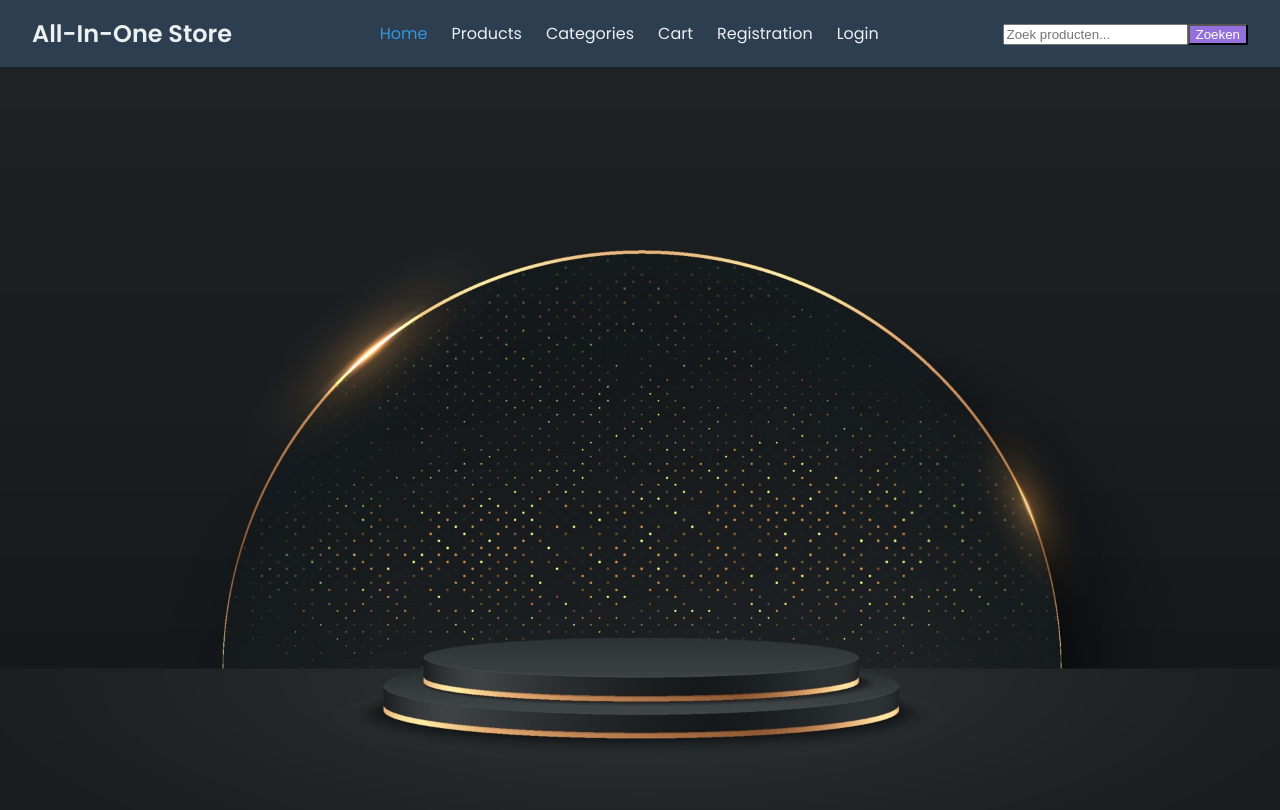
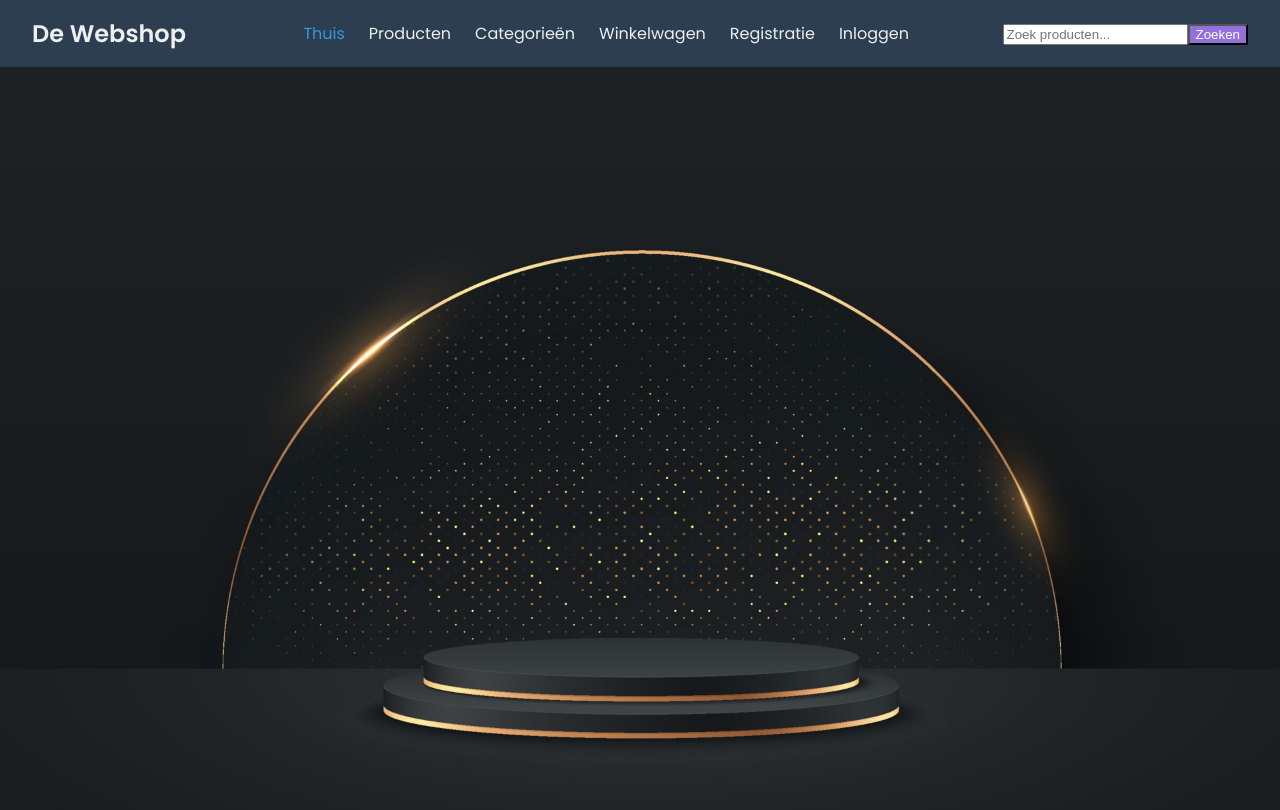
Before and after one commit to Themerxitix/Frontend, a React (Create React App) app: page / in a window 1280 px wide. Shown: the top 810 px of the page. Built offline with nearby package versions, Linux system fonts and the light colour scheme; no server answers.

Commit message:
Navigatienamen vertaald naar Nederlands en webshop hernoemd naar "De Webshop"

```diff
--- a/src/components/Nav/Nav.js
+++ b/src/components/Nav/Nav.js
@@ -19,51 +19,51 @@ const Nav = () => {
         <nav className="navbar" aria-label="Hoofdnavigatie">
             <div className="nav-container">
                 <NavLink to="/" className="nav-logo" aria-label="Home">
-                    All-In-One Store
+                    De Webshop
                 </NavLink>
                 <ul className="nav-menu">
                     <li className="nav-item">
                         <NavLink to="/" className={({ isActive }) => isActive ? 'nav-link active' : 'nav-link'}>
-                            Home
+                            Thuis
                         </NavLink>
                     </li>
                     <li className="nav-item">
                         <NavLink to="/products" className={({ isActive }) => isActive ? 'nav-link active' : 'nav-link'}>
-                            Products
+                            Producten
                         </NavLink>
                     </li>
                     <li className="nav-item">
                         <NavLink to="/categories" className={({ isActive }) => isActive ? 'nav-link active' : 'nav-link'}>
-                            Categories
+                            Categorieën
                         </NavLink>
                     </li>
                     <li className="nav-item">
                         <NavLink to="/cart" className={({ isActive }) => isActive ? 'nav-link active' : 'nav-link'}>
-                            Cart
+                            Winkelwagen
                         </NavLink>
                     </li>
                     {!isAuth && (
                         <li className="nav-item">
                             <NavLink to="/registratie" className={({ isActive }) => isActive ? 'nav-link active' : 'nav-link'}>
-                                Registration
+                                Registratie
                             </NavLink>
                         </li>
                     )}
                     {isAuth && (
                         <li className="nav-item">
                             <NavLink to="/profile" className={({ isActive }) => isActive ? 'nav-link active' : 'nav-link'}>
-                                Profile
+                                Profiel
                             </NavLink>
                         </li>
                     )}
                     {isAuth ? (
                         <li className="nav-item">
-                            <button className="nav-button" onClick={logout}>Logout</button>
+                            <button className="nav-button" onClick={logout}>Uitloggen</button>
                         </li>
                     ) : (
                         <li className="nav-item">
                             <NavLink to="/login" className={({ isActive }) => isActive ? 'nav-link active' : 'nav-link'}>
-                                Login
+                                Inloggen
                             </NavLink>
                         </li>
                     )}
--- a/src/pages/Profile/Profile.js
+++ b/src/pages/Profile/Profile.js
@@ -7,10 +7,6 @@ function Profile() {
     const { user, logout } = useContext(AuthContext);
     const navigate = useNavigate();
 
-    const handleLogout = () => {
-        logout();
-        navigate('/');
-    };
 
     return (
         <div className="profile-container">
@@ -21,9 +17,6 @@ function Profile() {
                 <div className="profile-info">
                     <p><strong>Gebruikersnaam:</strong> {user.username}</p>
                     <p><strong>Email:</strong> {user.email}</p>
-                    <div className="profile-actions">
-                        <button onClick={handleLogout} className="logout-button">Uitloggen</button>
-                    </div>
                 </div>
             ) : (
                 <p>Je bent niet ingelogd.</p>
```
